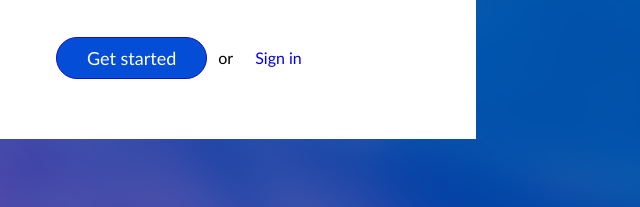
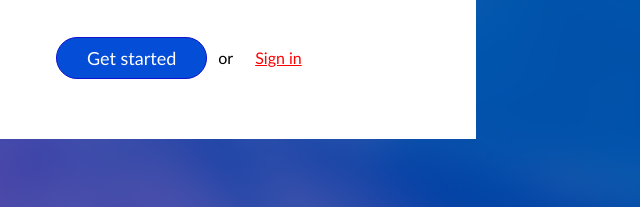
Before and after one commit to ST-dev28/6-sign-up, a plain HTML site: page index.html in a window 1280 px wide. In both pictures the pointer is over the link "Sign in". Shown: the part 536-743 px from the top of the page, 564-1204 px from the left. Drawn offline with Linux system fonts and the light colour scheme.

Commit message:
Authentication pages

```diff
--- a/css/form.css
+++ b/css/form.css
@@ -75,3 +75,8 @@ cursor: pointer;
     padding: 11px;
     line-height: 20px;
 }
+
+.form-row > a:hover {
+    text-decoration: underline;
+    color: red;
+  }
--- a/index.html
+++ b/index.html
@@ -42,7 +42,7 @@
                 <div class="form-row">
                         <button type="submit">Get started</button>
                         <span>or</span>
-                        <a href="#">Sign in</a>
+                        <a href="./sign-in/">Sign in</a>
                 </div>
             </form>
         </div>
```
